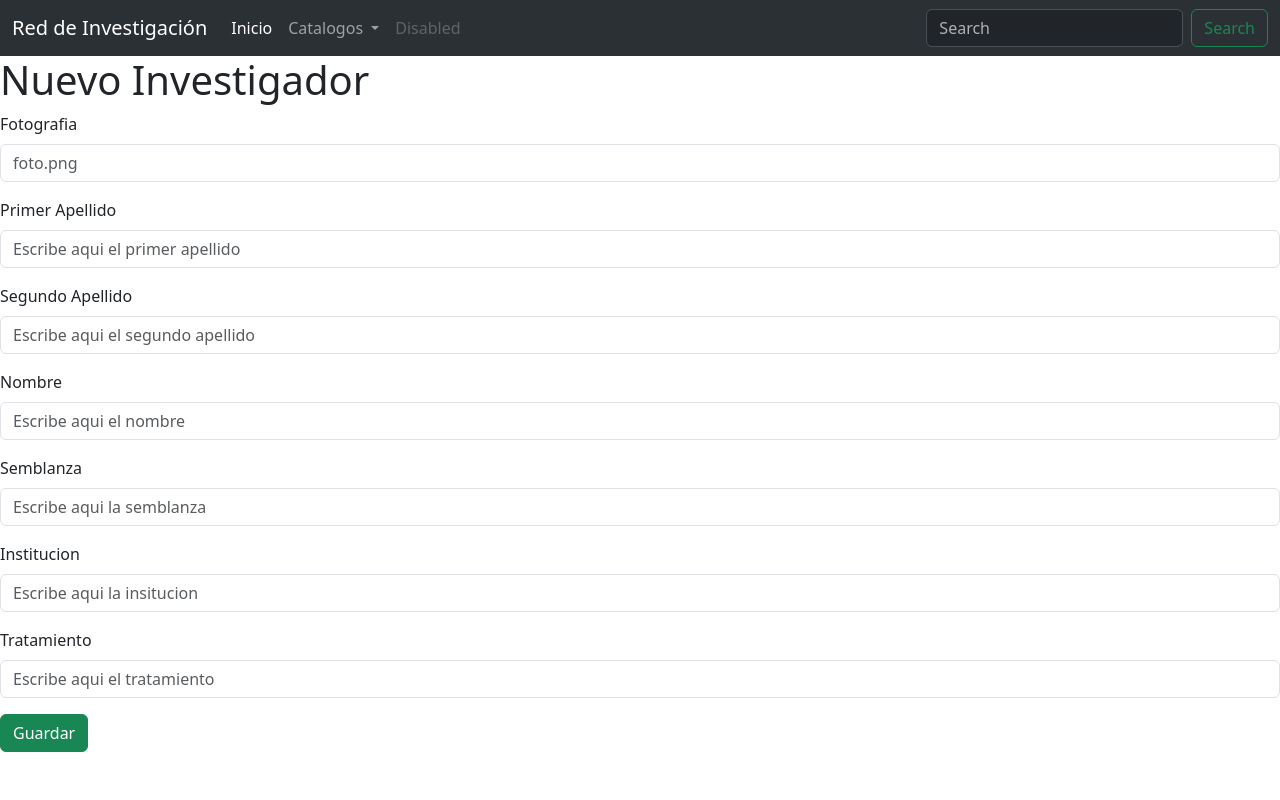
After one commit to jesustovaarr/PrograWebProyClase, a PHP site: page /panel/investigador.php?action=create in a window 1280 px wide. The commit adds this page. Run offline with PHP 8.4, Linux system fonts and the light colour scheme.

Commit message:
Clase 02/10/2025

```diff
--- a/models/investigador.php
+++ b/models/investigador.php
@@ -2,14 +2,34 @@
 require_once("sistema.php");
 class Investigador extends Sistema {
     function create($data){
-        return $affectedRows;
+        $this-> connect();
+        try {
+            $this -> _DB -> beginTransaction();
+            $sql = "INSERT INTO investigador (primer_apellido,segundo_apellido, nombre, fotografia, semblanza, id_institucion, id_tratamiento)
+                    VALUES (:primer_apellido, :segundo_apellido, :nombre, :fotografia, :semblanza, :id_institucion, :id_tratamiento)";
+            $sth = $this -> _DB -> prepare($sql);
+            $sth -> bindParam(":primer_apellido", $data['primer_apellido'], PDO::PARAM_STR);
+            $sth -> bindParam(":segundo_apellido", $data['segundo_apellido'], PDO::PARAM_STR);
+            $sth -> bindParam(":nombre", $data['nombre'], PDO::PARAM_STR);
+            $sth -> bindParam(":fotografia", $data['fotografia'], PDO::PARAM_STR);
+            $sth -> bindParam(":semblanza", $data['semblanza'], PDO::PARAM_STR);
+            $sth -> bindParam(":id_institucion", $data['id_institucion'], PDO::PARAM_INT);
+            $sth -> bindParam(":id_tratamiento", $data['id_tratamiento'], PDO::PARAM_INT);
+            $sth -> execute();
+            $affectedRows = $sth -> rowCount();
+            $this -> _DB -> commit();
+            return $affectedRows;
+        } catch (Exception $ex) {
+            $this -> _DB -> rollback();
+        }
+        return null;
     }
 
     function read() {
         $this -> connect();
-        $sth = $this -> _DB -> prepare("select i.institucion, inv.*
-                                       from institucion i join investigador inv
-                                       on i.id_institucion = inv.id_institucion;");
+        $sth = $this -> _DB -> prepare("SELECT i.*,ins.institucion,t.tratamiento
+                                        FROM investigador i left join institucion ins on i.id_institucion = ins.id_institucion
+                                        left join tratamiento t on i.id_tratamiento = t.id_tratamiento");
         $sth -> execute();
         $data = $sth -> fetchAll();
         return $data;
@@ -17,19 +37,68 @@ class Investigador extends Sistema {
 
     function readOne($id) {
         $this -> connect();
-        $sth = $this -> _DB -> prepare("SELECT * FROM investigador WHERE id_investigador = :id_investigador");
+        $sth = $this -> _DB -> prepare("SELECT i.*,ins.institucion,t.tratamiento
+                                        FROM investigador i left join institucion ins on i.id_institucion = ins.id_institucion
+                                        left join tratamiento t on i.id_tratamiento = t.id_tratamiento
+                                        WHERE id_investigador = :id_investigador");
         $sth -> bindParam(":id_investigador", $id, PDO::PARAM_INT);
         $sth -> execute();
-        $data = $sth -> fetchAll();
+        $data = $sth -> fetch(PDO::FETCH_ASSOC);
         return $data;
     }
 
     function update($data,$id) {
-        return $affectedRows;
+        if (!is_numeric($id)) {
+            return null;
+        }
+        if ($this -> validate($data)) {
+            $this -> connect();
+            $this -> _DB -> beginTransaction();
+            try {
+                $sql = "UPDATE investigador SET primer_apellido = :primer_apellido, segundo_apellido = :segundo_apellido, nombre = :nombre, fotografia = :fotografia, semblanza = :semblanza, id_institucion = :id_institucion, id_tratamiento = :id_tratamiento WHERE id_investigador = :id_investigador";
+                $sth = $this -> _DB -> prepare($sql);
+                $sth -> bindParam(":primer_apellido", $data['primer_apellido'], PDO::PARAM_STR);
+                $sth -> bindParam(":segundo_apellido", $data['segundo_apellido'], PDO::PARAM_STR);
+                $sth -> bindParam(":nombre", $data['nombre'], PDO::PARAM_STR);
+                $sth -> bindParam(":fotografia", $data['fotografia'], PDO::PARAM_STR);
+                $sth -> bindParam(":semblanza", $data['semblanza'], PDO::PARAM_STR);
+                $sth -> bindParam(":id_institucion", $data['id_institucion'], PDO::PARAM_INT);
+                $sth -> bindParam(":id_tratamiento", $data['id_tratamiento'], PDO::PARAM_INT);
+                $sth -> bindParam(":id_investigador", $id, PDO::PARAM_INT);
+                $sth -> execute();
+                $affectedRows = $sth -> rowCount();
+                $this -> _DB -> commit();
+                return $affectedRows;
+            } catch (Exception $ex) {
+                $this -> _DB -> rollback();
+            }
+        }
+        return null;
     }
 
     function delete($id) {
-        return $affectedRows;
+        if (is_numeric($id)) {
+            $this -> connect();
+            $this -> _DB -> beginTransaction();
+            try {
+                $sql = "DELETE FROM investigador WHERE id_investigador = :id_investigador";
+                $sth = $this -> _DB -> prepare($sql);
+                $sth -> bindParam(":id_investigador", $id, PDO::PARAM_INT);
+                $sth -> execute();
+                $affectedRows = $sth -> rowCount();
+                $this -> _DB -> commit();
+                return $affectedRows;
+            } catch (Exception $ex) {
+                $this -> _DB -> rollback();
+            }
+            return null;
+        } else {
+            return null;
+        }
+    }
+
+    function validate($data) {
+        return true;
     }
 }
 ?>
--- /dev/null
+++ b/panel/investigador.php
@@ -0,0 +1,88 @@
+<?php
+require_once("../models/investigador.php");
+$app = new Investigador();
+$action = isset($_GET['action']) ? $_GET['action'] : 'read';
+$data = array();
+include_once("./views/header.php");
+switch ($action) {
+    case 'create':
+        if (isset($_POST['enviar'])) {
+            $data['primer_apellido'] = $_POST['primer_apellido'];
+            $data['segundo_apellido'] = $_POST['segundo_apellido'];
+            $data['nombre'] = $_POST['nombre'];
+            $data['fotografia'] = $_POST['fotografia'];
+            $data['semblanza'] = $_POST['semblanza'];
+            $data['id_institucion'] = $_POST['id_institucion'];
+            $data['id_tratamiento'] = $_POST['id_tratamiento'];
+            $filas = $app-> create($data);
+            if ($filas) {
+                $alerta['mensaje'] = "Investigador dado de alta correctamente";
+                $alerta['tipo'] = "success";
+                include_once("./views/alert.php");
+            } else {
+                $alerta['mensaje'] = "El investigador no fue dado de alta";
+                $alerta['tipo'] = "danger";
+                include_once("./views/alert.php");
+            }
+            $data = $app-> read();
+            include_once("./views/investigador/index.php");
+        } else {
+            include_once("./views/investigador/_form.php");
+        }
+        break;
+
+    case 'update':
+        if (isset($_POST['enviar'])) {
+            $data['primer_apellido'] = $_POST['primer_apellido'];
+            $data['segundo_apellido'] = $_POST['segundo_apellido'];
+            $data['nombre'] = $_POST['nombre'];
+            $data['fotografia'] = $_POST['fotografia'];
+            $data['semblanza'] = $_POST['semblanza'];
+            $data['id_institucion'] = $_POST['id_institucion'];
+            $data['id_tratamiento'] = $_POST['id_tratamiento'];
+            $id = $_GET['id'];
+            $filas = $app-> update($data, $id);
+            if ($filas) {
+                $alerta['mensaje'] = "Investigador modificado correctamente";
+                $alerta['tipo'] = "success";
+                include_once("./views/alert.php");
+            } else {
+                $alerta['mensaje'] = "El investigador no fue modificado";
+                $alerta['tipo'] = "danger";
+                include_once("./views/alert.php");
+            }
+            $data = $app-> read();
+            include_once("./views/investigador/index.php");
+        } else {
+            $id = $_GET['id'];
+            $data = $app-> readOne($id);
+            include_once("./views/investigador/_form_update.php");
+        }
+        break;
+
+    case 'delete':
+        if (isset($_GET['id'])) {
+            $id = $_GET['id'];
+            $filas = $app-> delete($id);
+            if ($filas) {
+                $alerta['mensaje'] = "Investigador eliminado correctamente";
+                $alerta['tipo'] = "success";
+                include_once("./views/alert.php");
+            } else {
+                $alerta['mensaje'] = "El investigador no fue eliminado";
+                $alerta['tipo'] = "danger";
+                include_once("./views/alert.php");
+            }
+        }
+        $data = $app-> read();
+        include_once("./views/investigador/index.php");
+        break;
+
+    case 'read':
+    default:
+        $data = $app-> read();
+        include_once("./views/investigador/index.php");
+        break;
+}
+include_once("./views/footer.php");
+?>
--- a/panel/views/header.php
+++ b/panel/views/header.php
@@ -24,6 +24,8 @@
                 </a>
                 <ul class="dropdown-menu">
                     <li><a class="dropdown-item" href="institucion.php">Instituciones</a></li>
+                    <li><a class="dropdown-item" href="tratamiento.php">Tratamientos</a></li>
+                    <li><a class="dropdown-item" href="investigador.php">Investigadores</a></li>
                     <li><a class="dropdown-item" href="#">Another action</a></li>
                     <li><hr class="dropdown-divider"></li>
                     <li><a class="dropdown-item" href="#">Something else here</a></li>
--- /dev/null
+++ b/panel/views/investigador/_form.php
@@ -0,0 +1,43 @@
+<h1>Nuevo Investigador</h1>
+<form method = "POST" action = "investigador.php?action=create">
+
+  <div class="mb-3">
+    <label for="Investigador" class="form-label">Fotografia</label>
+    <input type="text" class="form-control" id="fotografia" name="fotografia" placeholder="foto.png" required = "required">
+  </div>
+
+  <div class="mb-3">
+    <label for="Investigador" class="form-label">Primer Apellido</label>
+    <input type="text" class="form-control" id="primer_apellido" name="primer_apellido" placeholder="Escribe aqui el primer apellido" required = "required">
+  </div>
+
+  <div class="mb-3">
+    <label for="Investigador" class="form-label">Segundo Apellido</label>
+    <input type="text" class="form-control" id="segundo_apellido" name="segundo_apellido" placeholder="Escribe aqui el segundo apellido" required = "required">
+  </div>
+
+  <div class="mb-3">
+    <label for="Investigador" class="form-label">Nombre</label>
+    <input type="text" class="form-control" id="nombre" name="nombre" placeholder="Escribe aqui el nombre" required = "required">
+  </div>
+
+  <div class="mb-3">
+    <label for="Investigador" class="form-label">Semblanza</label>
+    <input type="text" class="form-control" id="semblanza" name="semblanza" placeholder="Escribe aqui la semblanza" required = "required">
+  </div>
+
+  <div class="mb-3">
+    <label for="Investigador" class="form-label">Institucion</label>
+    <input type="text" class="form-control" id="id_institucion" name="id_institucion" placeholder="Escribe aqui la insitucion" required = "required">
+  </div>
+
+  <div class="mb-3">
+    <label for="Investigador" class="form-label">Tratamiento</label>
+    <input type="text" class="form-control" id="id_tratamiento" name="id_tratamiento" placeholder="Escribe aqui el tratamiento" required = "required">
+  </div>
+
+  <div class="mb-3">
+    <input type="submit" class="btn btn-success" id="enviar" name="enviar" value="Guardar">
+  </div>
+
+</form>
```
Also changed, not shown: models/tratamiento.php (added, +87 -0 lines), panel/tratamiento.php (added, +76 -0 lines), panel/views/investigador/_form_update.php (added, +43 -0 lines), panel/views/investigador/index.php (added, +40 -0 lines), panel/views/tratamiento/_form.php (added, +12 -0 lines), panel/views/tratamiento/_form_update.php (added, +12 -0 lines), panel/views/tratamiento/index.php (added, +28 -0 lines).
